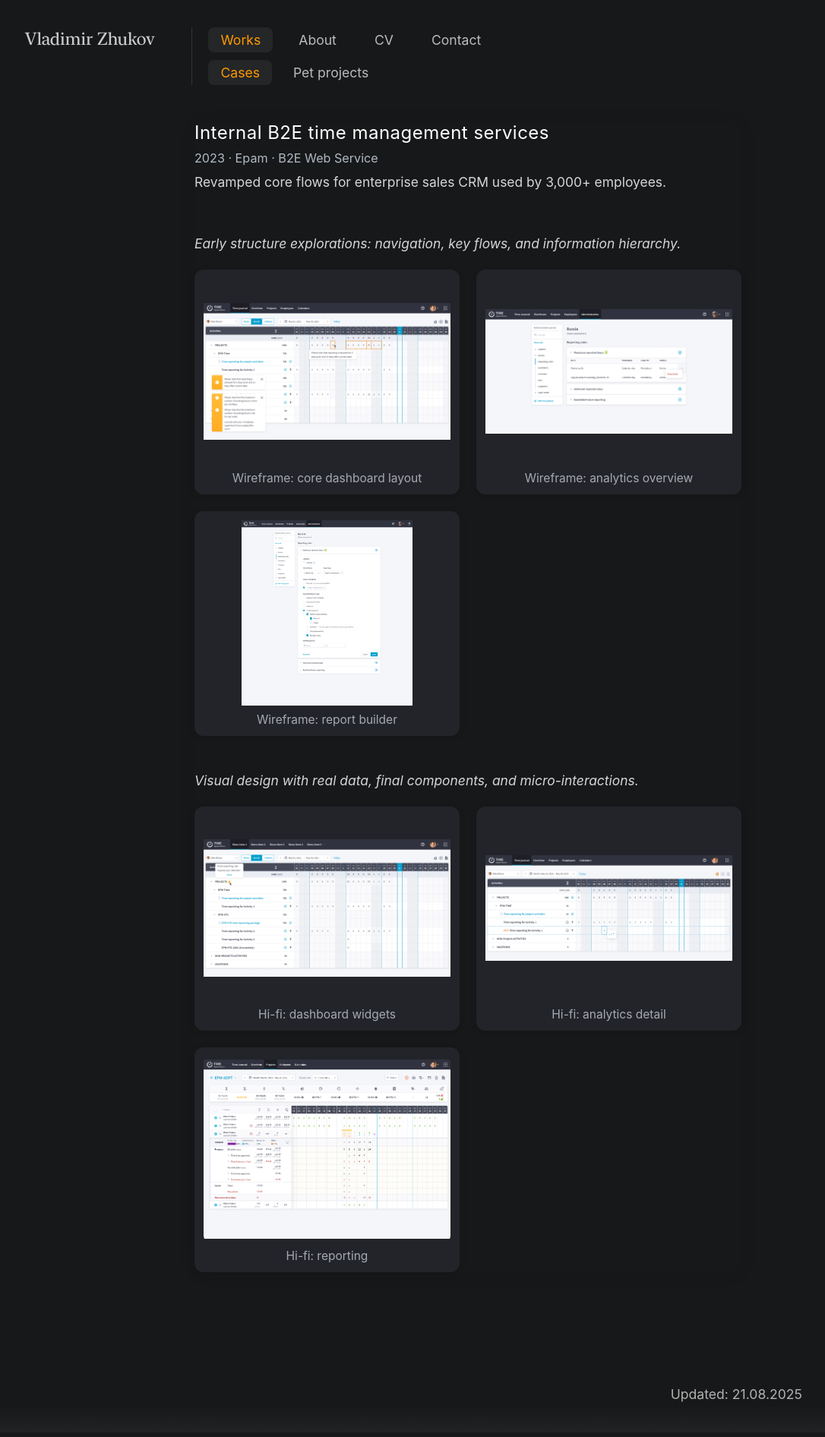
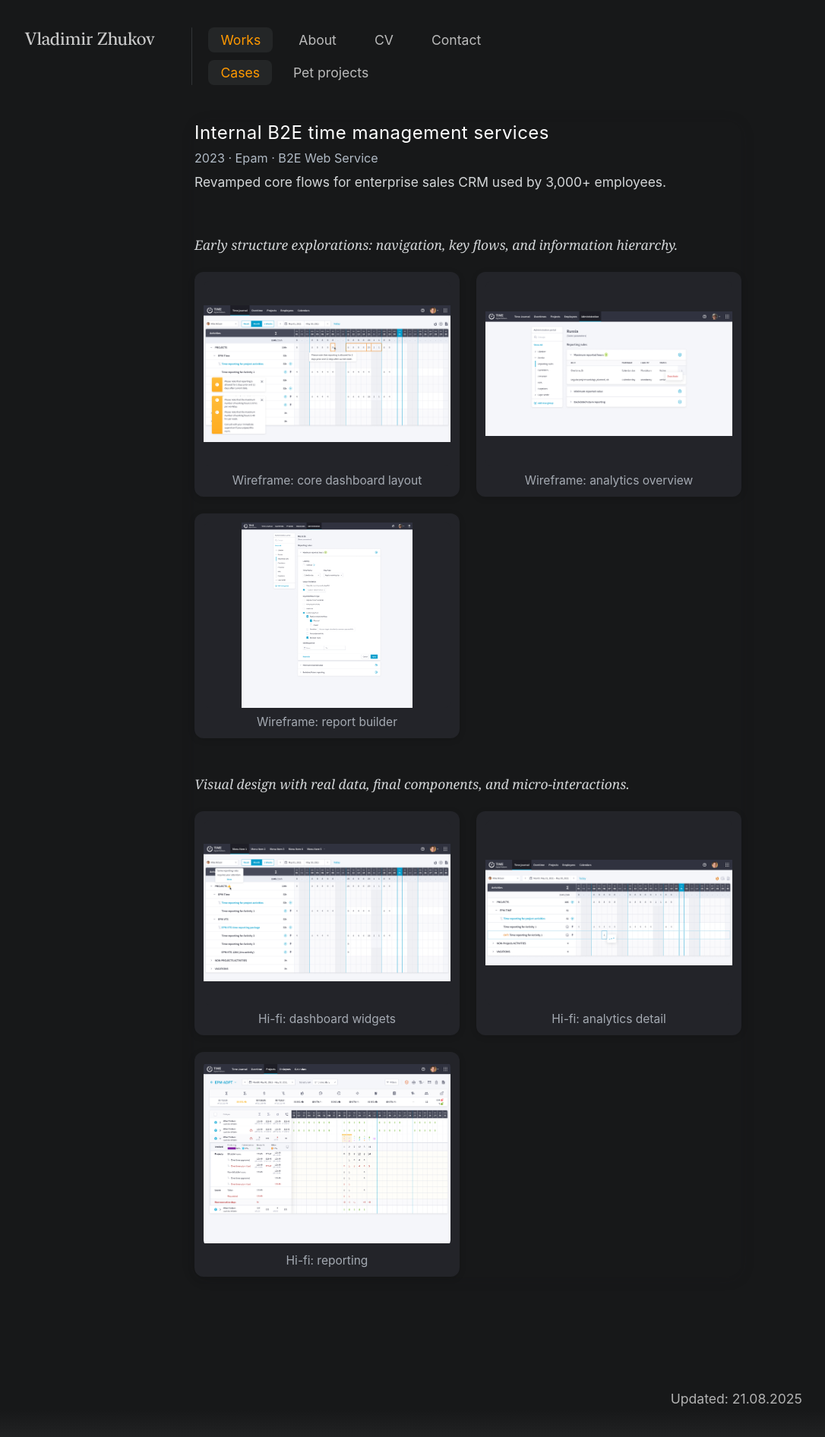
Before and after one commit to uxiscool/experience, a Jekyll site: the page built from cases.md, in a window 1280 px wide. Shown: the whole page at 76% size, without its empty margins (24-1110 px from the left). Built offline with Jekyll 4.4.1, drawn with Linux system fonts in a browser that asks for light colours; some web fonts are replaced.

Commit message:
Add files via upload

```diff
--- a/cases.md
+++ b/cases.md
@@ -3,6 +3,10 @@ layout: default
 title: Cases
 permalink: /cases/
 ---
+<!-- Load Playfair (text-friendly) только на /cases/ -->
+<link rel="preconnect" href="https://fonts.googleapis.com">
+<link rel="preconnect" href="https://fonts.gstatic.com" crossorigin>
+<link href="https://fonts.googleapis.com/css2?family=Playfair:ital@1&display=swap" rel="stylesheet">
 
 <!-- Все кейсы подряд в том же лейауте, что и на главной -->
 <div class="featured-cases">
--- a/css/main.css
+++ b/css/main.css
@@ -347,13 +347,18 @@ section { padding-top: 2rem; }
 .case-type2 { color: #b7c1cc; font-size: 1.01rem; opacity: .96; }
 .case-summary2 { font-size: 1.09rem; color: #e2e5e7; opacity: .93; }
 
-/* Текст описания этапа внутри кейса (только на /cases/) */
+/* Текст описания этапа внутри кейса (используется на /cases/) */
 .stage-summary {
+  font-family: "Playfair", ui-serif, Georgia, serif;
   font-size: 1.09rem;
   font-style: italic;
   color: #e2e5e7;
   opacity: .93;
-  margin-top: 24px;   /* заданный зазор перед блоком этапа */
+  margin-top: 24px;
+  font-optical-sizing: auto; /* пусть сам подстраивает рисунок под кегль */
+  /* при желании можно принудить:
+     font-variation-settings: "opsz" 16;  // ~16px кегль
+  */
 }
 
 /* Галерея кейса: авто-подбор на ≥1200px, ниже — контролируемая лесенка */
```
